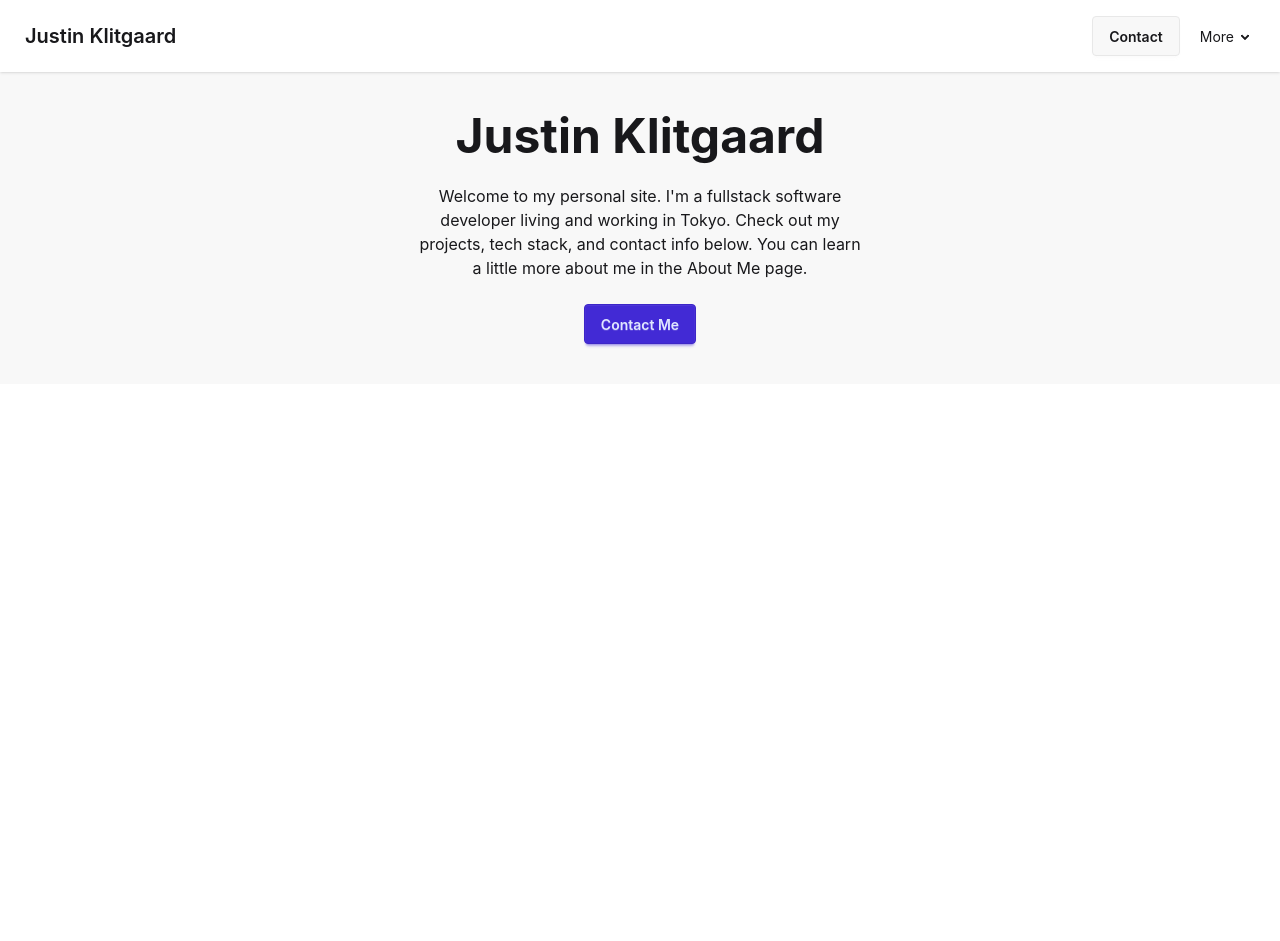
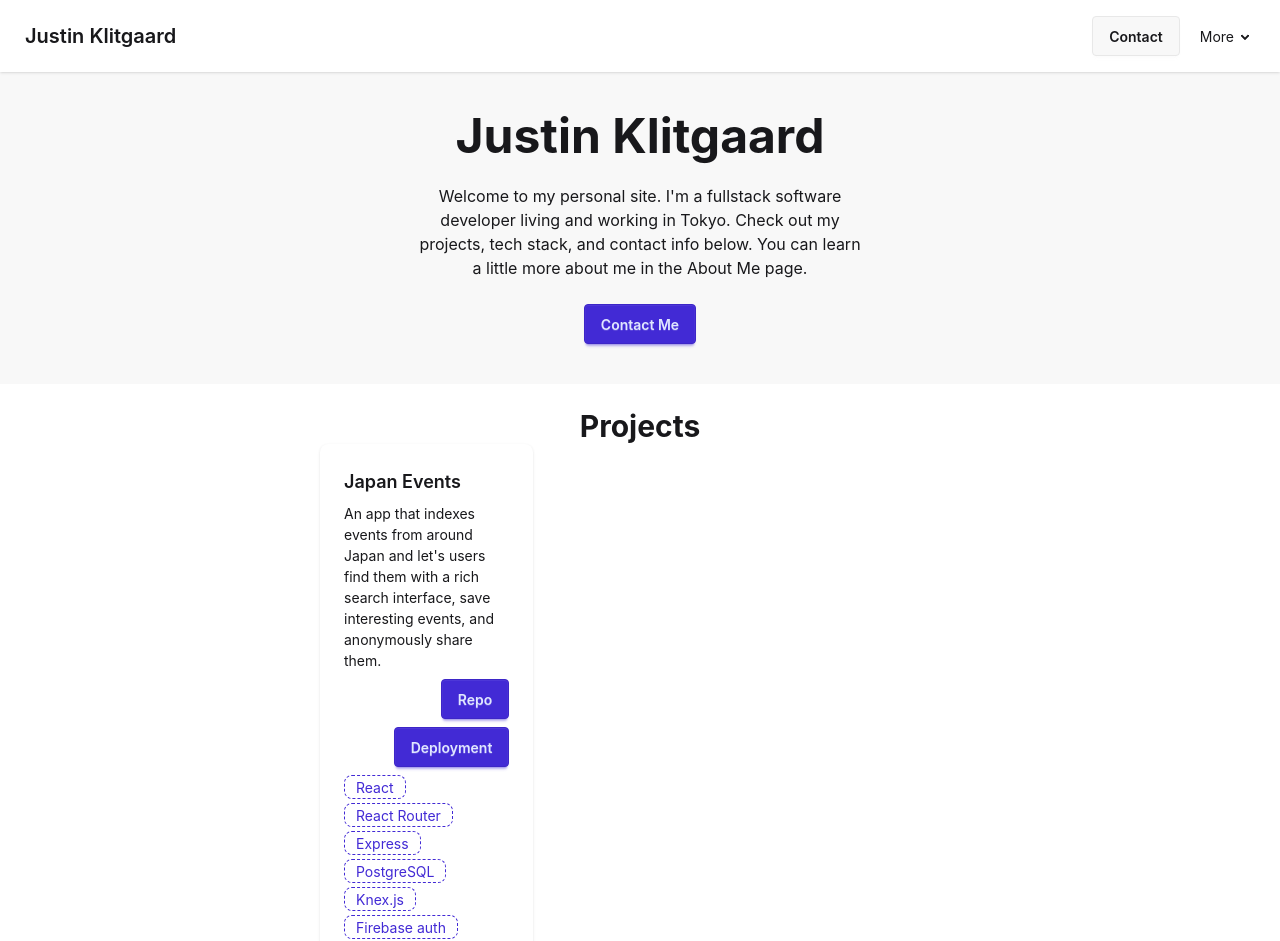
Before and after one commit to Justin-K-Ellis/personal-site-v3, a React app in the folder frontend/: page / in a window 1280 px wide. Shown: the top 941 px of the page. Before the commit the page ends 800 px from the top, so only its background shows below. Built offline with nearby package versions, Linux system fonts and the light colour scheme; the HTML template or start-up script is replaced by a standard one.

Commit message:
feat: create ProjectCard & Badge components

```diff
--- /dev/null
+++ b/frontend/src/components/Badge/Badge.tsx
@@ -0,0 +1,7 @@
+interface BadgeProps {
+  text: string;
+}
+
+export default function Badge(props: BadgeProps) {
+  return <div className="badge badge-dash badge-primary">{props.text}</div>;
+}
--- /dev/null
+++ b/frontend/src/components/ProjectCard/ProjectCard.tsx
@@ -0,0 +1,28 @@
+import type { ProjectCardInterface } from "../../types/interfaces";
+import Badge from "../Badge/Badge";
+
+interface ProjectCardProps {
+  project: ProjectCardInterface;
+}
+
+export default function ProjectCard({ project }: ProjectCardProps) {
+  return (
+    <div className="card bg-base-100 card-md shadow-sm md:w-1/3">
+      <div className="card-body">
+        <h2 className="card-title">{project.name}</h2>
+        <p>{project.description}</p>
+        <div className="justify-end card-actions">
+          <button className="btn btn-primary">Repo</button>
+          {project.deploymentLink && (
+            <button className="btn btn-primary">Deployment</button>
+          )}
+          <div className="flex gap-1 flex-wrap">
+            {project.stack.map((tech) => (
+              <Badge text={tech} />
+            ))}
+          </div>
+        </div>
+      </div>
+    </div>
+  );
+}
--- a/frontend/src/views/Home.tsx
+++ b/frontend/src/views/Home.tsx
@@ -1,5 +1,22 @@
 import Hero from "../components/Hero/Hero";
+import ProjectCard from "../components/ProjectCard/ProjectCard";
+import Title from "../components/Title/Title";
+import { projects } from "../assets/projectData";
 
 export default function Home() {
-  return <Hero />;
+  return (
+    <>
+      <Hero />
+      {/* Projects */}
+      <Title text="Projects" />
+      <div
+        id="project-container"
+        className="flex justify-center mx-auto gap-2 flex-col md:flex-wrap"
+      >
+        {projects.map((project) => (
+          <ProjectCard project={project} key={project.repoLink} />
+        ))}
+      </div>
+    </>
+  );
 }
```
